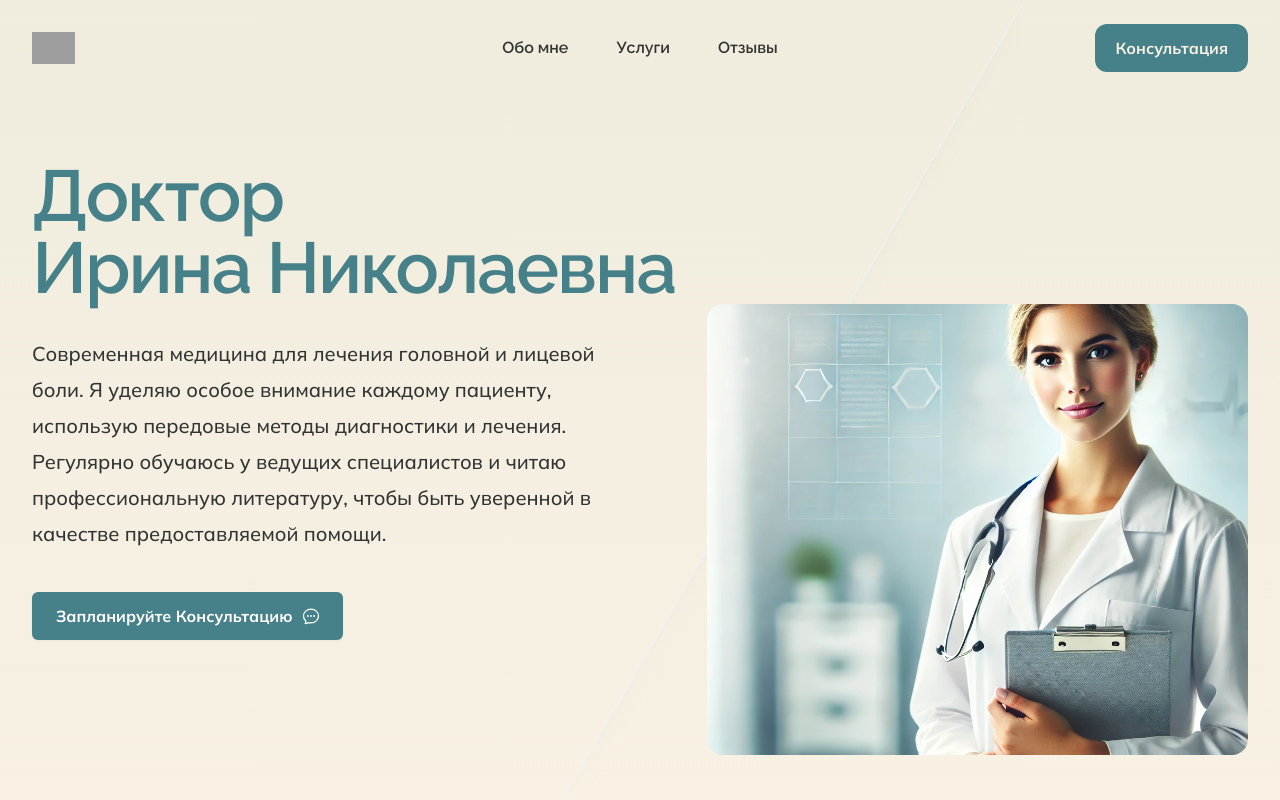
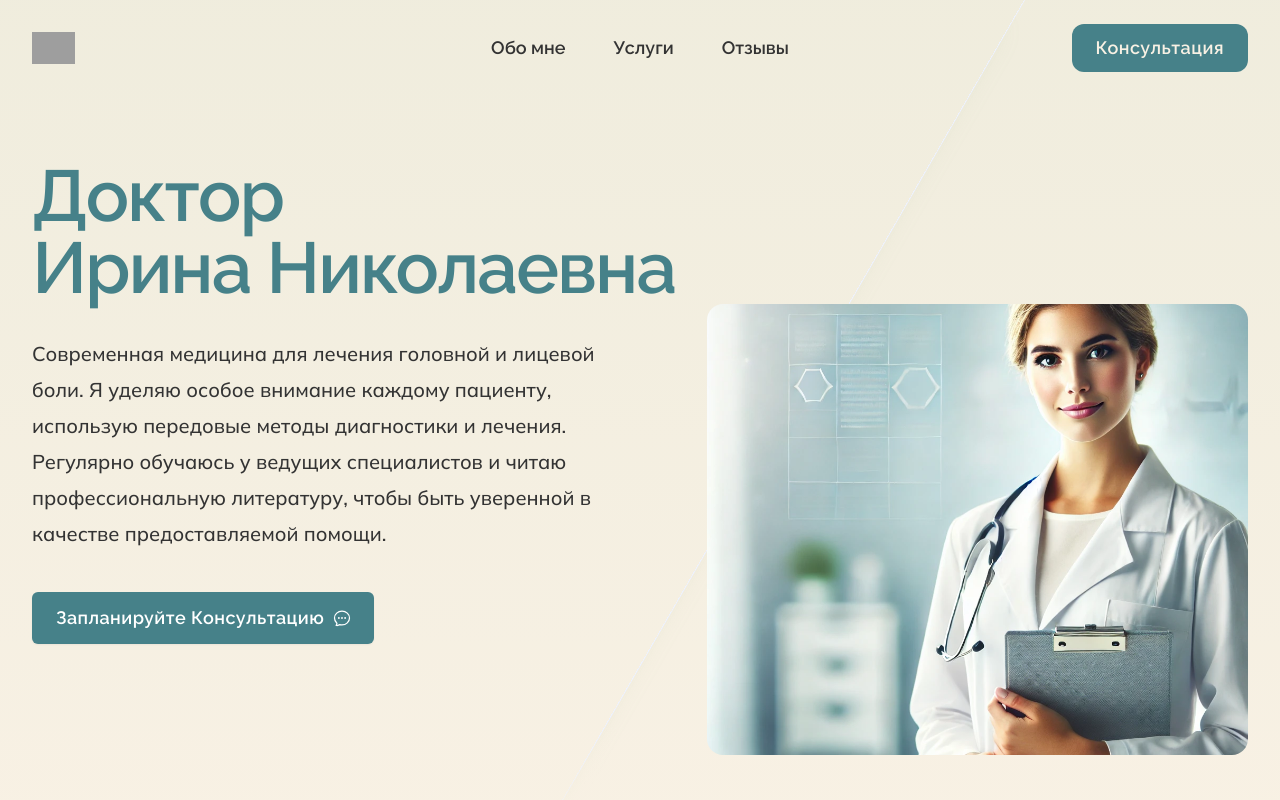
Before and after one commit to mchumpitazp/web-doctor-irina, a Next.js app: page / in a window 1280 px wide. Shown: the top 800 px of the page. Built offline with nearby package versions, Linux system fonts and the light colour scheme; grey boxes are pictures that could not be loaded.

Commit message:
header improvements

```diff
--- a/src/app/components/Header.tsx
+++ b/src/app/components/Header.tsx
@@ -45,7 +45,7 @@ export default function Header() {
                         <ButtonScrollable
                             key={item.name}
                             targetId={item.href}
-                            className="text-base/6 font-semibold font-header transition-colors hover:text-primary"
+                            className="text-lg/6 font-semibold font-header transition-colors duration-300 hover:text-primary"
                         >
                             {item.name}
                         </ButtonScrollable>
@@ -54,7 +54,7 @@ export default function Header() {
                 <div className="hidden lg:flex lg:flex-1 lg:justify-end">
                     <ButtonScrollable
                         targetId="contact"
-                        className="px-5 py-3 rounded-xl text-neutral text-base/6 font-semibold transition-colors duration-300 bg-primary hover:bg-accent hover:text-charcoal"
+                        className="px-6 py-3 rounded-xl text-neutral text-lg/6 tracking-wide font-semibold font-header transition-colors duration-300 bg-primary hover:bg-accent hover:text-charcoal"
                     >
                         Консультация
                     </ButtonScrollable>
--- a/src/app/components/Hero.tsx
+++ b/src/app/components/Hero.tsx
@@ -25,7 +25,7 @@ export default function Hero() {
                         </p>
                         <ButtonScrollable
                             targetId="contact"
-                            className="mt-10 inline-flex items-center gap-x-2 rounded-md bg-primary px-6 py-3 text-base font-semibold text-white shadow-sm transition-colors duration-300 hover:bg-accent hover:text-charcoal focus-visible:outline focus-visible:outline-2 focus-visible:outline-offset-2 focus-visible:outline-accent"
+                            className="mt-10 inline-flex items-center gap-x-2 rounded-md bg-primary px-6 py-3 text-lg tracking-wide font-semibold font-header text-white shadow-sm transition-colors duration-300 hover:bg-accent hover:text-charcoal focus-visible:outline focus-visible:outline-2 focus-visible:outline-offset-2 focus-visible:outline-accent"
                         >
                             Запланируйте Консультацию
                             <ChatBubbleOvalLeftEllipsisIcon
```
